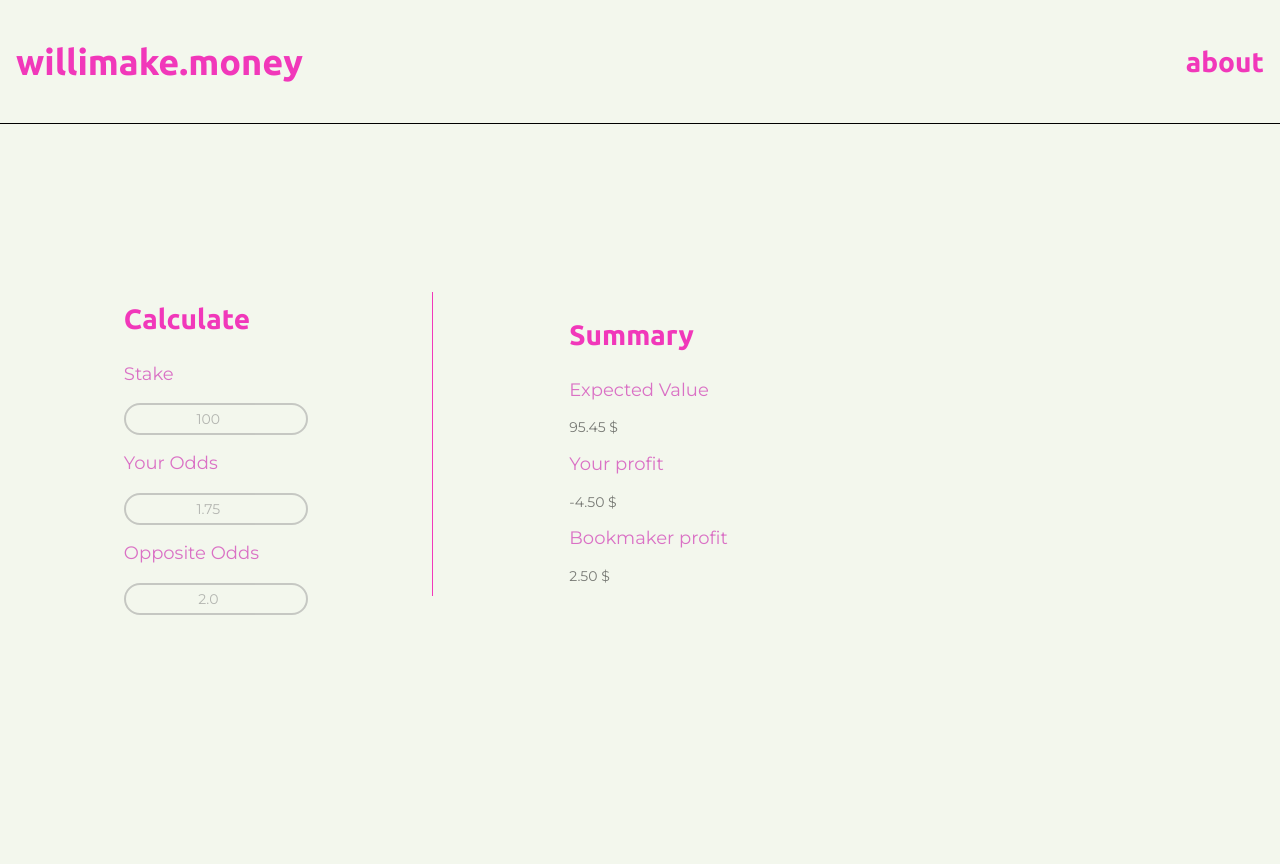
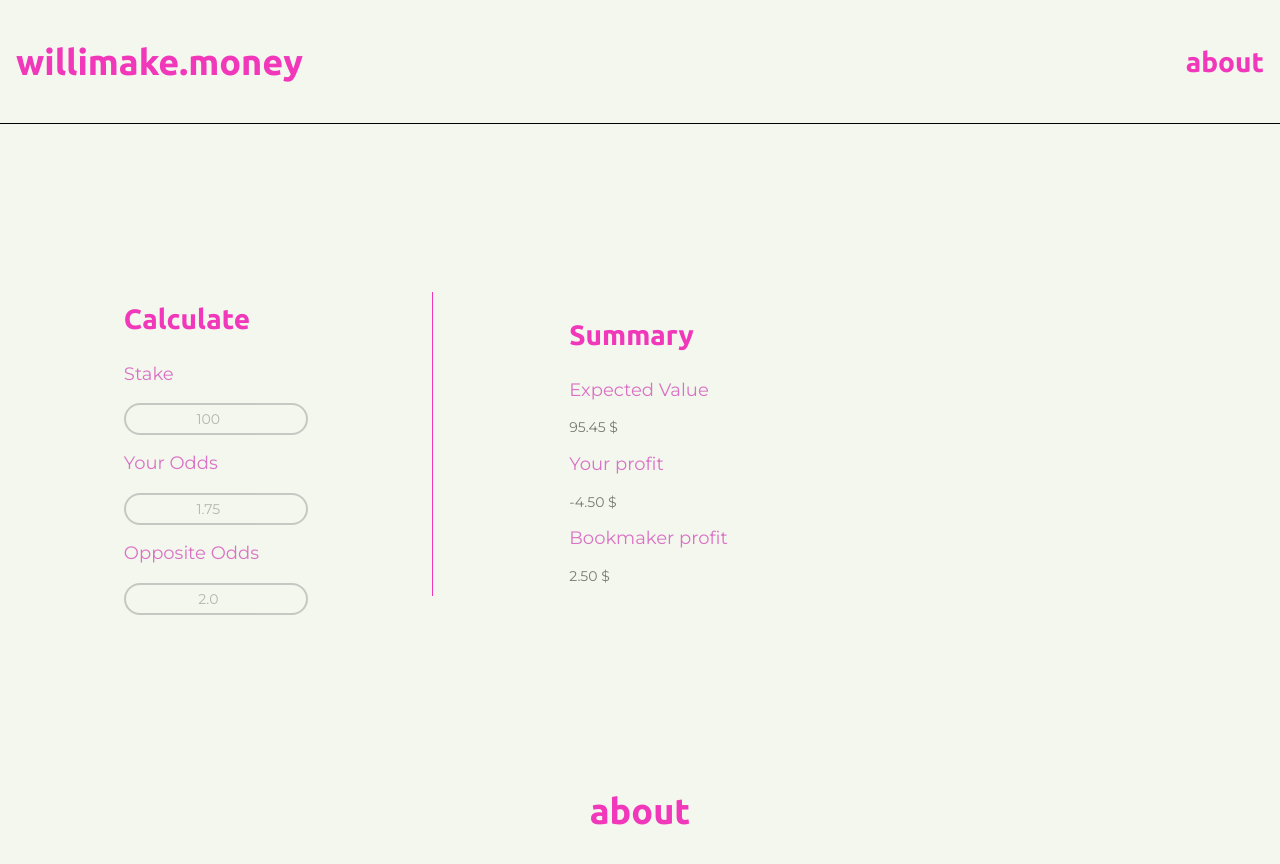
Before and after one commit to osterowsky/willimake.money, a React (Vite) app: page / in a window 1280 px wide. Shown: the top 864 px of the page. Before the commit the page ends 800 px from the top, so only its background shows below. Built offline with nearby package versions, Linux system fonts and the light colour scheme.

Commit message:
fix: add about

```diff
--- a/src/App.tsx
+++ b/src/App.tsx
@@ -1,6 +1,7 @@
 import './App.css'
 import Header from './components/Header'
 import Home from './components/Home'
+import About from './components/About'
 
 function App() {
 
@@ -8,6 +9,7 @@ function App() {
     <div id="app">
       <Header />
       <Home />
+      <About />
     </div>
   )
 }
--- /dev/null
+++ b/src/components/About.css
@@ -0,0 +1,7 @@
+#about {
+    height: 50vh;
+}
+
+h1 {
+    color: #F138BA;
+}
--- /dev/null
+++ b/src/components/About.tsx
@@ -0,0 +1,11 @@
+import './About.css';
+import '../index.css';
+
+export default function About() {
+
+    return (
+        <div id="about">
+            <h1>about</h1>
+        </div>
+    );
+}
```
